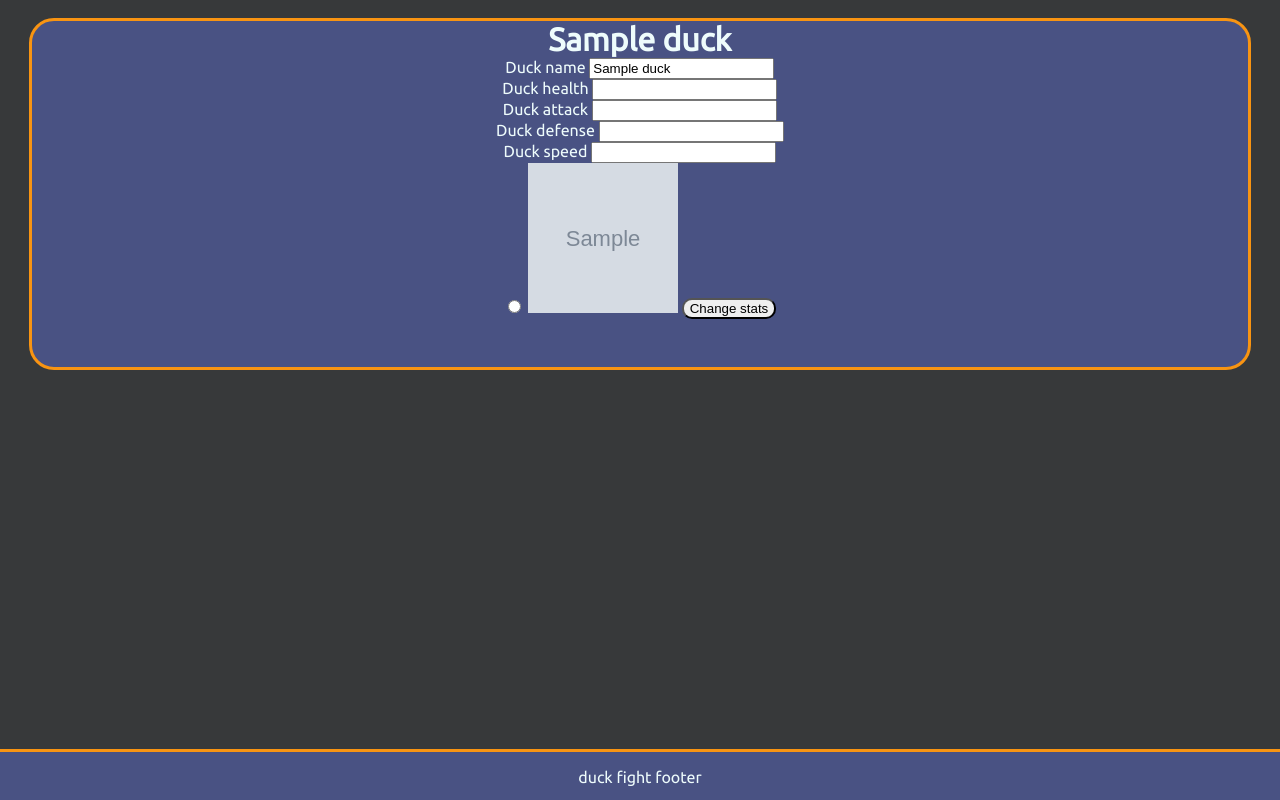
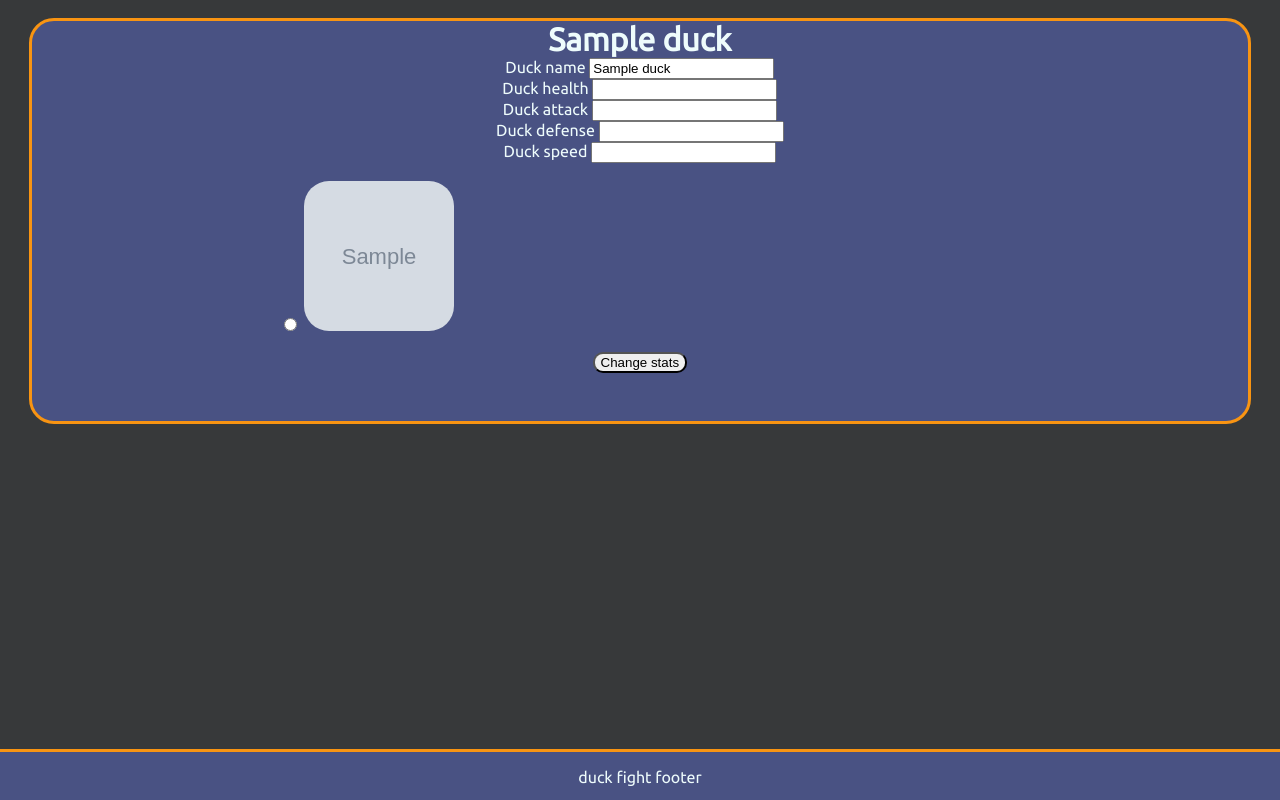
Before and after one commit to Grilo16/project_duck_gym_fight_club, a Flask app: template templates/admin/edit_duck_stats_admin.html in a window 1280 px wide. Shown: the part 41-841 px from the top of the page. Run offline with Flask 2, Linux system fonts and the light colour scheme; the template is opened without the code that fills it: most values are stand-ins (such as "Sample title", 1, 10 or a date in 2020); grey boxes marked "Sample" are stand-in pictures.

Commit message:
rounded images edges

```diff
--- a/static/style.css
+++ b/static/style.css
@@ -69,6 +69,19 @@ button {
     background-color: rgb(73, 82, 131);
     padding-bottom: 3rem;
 }
+
+.duck-image {
+    border-radius: 25px;
+}
+
+.edit-duck-image-container {
+    display: grid;
+    grid-template-columns: 1fr 1fr 1fr 1fr;
+    width: 60%;
+    margin-left: 20%
+}
+
+
 
 .duckery {
     display: grid;
--- a/templates/admin/admin_page.html
+++ b/templates/admin/admin_page.html
@@ -6,7 +6,7 @@
 {% for duck in all_ducks %}
     <div class="show-duck">
         <br>
-        <img src="\static\ducks\{{duck.image}}" height="150" width="150" alt="">
+        <img src="\static\ducks\{{duck.image}}" height="150" width="150" alt="" class="duck-image">
 
 
         <p>{{duck.name}}</p>
--- a/templates/admin/edit_duck_stats_admin.html
+++ b/templates/admin/edit_duck_stats_admin.html
@@ -22,11 +22,17 @@
     <label for="speed">Duck speed</label>
     <input type="number" name="speed" value = {{duck.speed}}>
     <br>
-    {% for picture in duck_pictures %}
+    <br>
+    <div class="edit-duck-image-container">
+        {% for picture in duck_pictures %}
+        <div class="image-selection">
 
-    <input type="radio" name="duck_image" value="{{picture}}">
-    <img src="/static/ducks/{{picture}}" height="150" width="150" alt="">
-    {% endfor %}
+            <input type="radio" name="duck_image" value="{{picture}}">
+            <img src="/static/ducks/{{picture}}" height="150" width="150" alt="" class="duck-image">
+        </div>
+        {% endfor %}
+    </div>
+    <br>
     <button type="submit">Change stats</button>
 </form>
 
--- a/templates/classes/show_class_info.html
+++ b/templates/classes/show_class_info.html
@@ -46,7 +46,7 @@
     {% for duck in ducks_in_class %}
     <div class="show-duck">
         <br>
-        <img src=\static\ducks\{{duck.image}} alt="" height="150" width="150">
+        <img src=\static\ducks\{{duck.image}} alt="" height="150" width="150" class="duck-image">
 
         <p>
             {{duck.name}}
--- a/templates/ducks/create_duck.html
+++ b/templates/ducks/create_duck.html
@@ -11,7 +11,7 @@
 {% for picture in duck_pictures %}
 
 <input type="radio" name="duck_image" value="{{picture}}">
-    <img src="/static/ducks/{{picture}}" height="150" width="150" alt="">
+    <img src="/static/ducks/{{picture}}" height="150" width="150" alt="" class="duck-image">
 
 {% endfor %}
 
--- a/templates/ducks/show_ducks.html
+++ b/templates/ducks/show_ducks.html
@@ -6,7 +6,8 @@
     {% for duck in all_ducks %}
     <div class="show-duck">
         <br>
-        <img src=\static\ducks\{{duck.image}} alt="" height="150" width="150">
+
+            <img src=\static\ducks\{{duck.image}} alt="" height="150" width="150" class="duck-image">
 
         <p>
             {{duck.name}}
--- a/templates/ducks/view_duck_stats.html
+++ b/templates/ducks/view_duck_stats.html
@@ -8,7 +8,7 @@
     <div class="duck-picture">
         <br>
 
-        <img src=\static\ducks\{{duck.image}} alt="" height="320" width="320">
+        <img src=\static\ducks\{{duck.image}} alt="" height="320" width="320" class="duck-image">
     </div>
     <div class="duck-stats">
         <h2>Duck stats:</h2>
--- a/templates/fight_club/battle/battle_display.html
+++ b/templates/fight_club/battle/battle_display.html
@@ -7,7 +7,7 @@
 
 <div class="duck-fighter-1">
     <br>
-    <img src=\static\ducks\{{battle.duck_1.image}} alt="" height="200" width="200">
+    <img src=\static\ducks\{{battle.duck_1.image}} alt="" height="200" width="200" class="duck-image">
 
 
     <hr>
@@ -21,7 +21,7 @@
 
     <div class="duck-fighter-2">
         <br>
-    <img src=\static\ducks\{{battle.duck_2.image}} alt="" height="200" width="200">
+    <img src=\static\ducks\{{battle.duck_2.image}} alt="" height="200" width="200" class="duck-image">
 
 
 
--- a/templates/fight_club/battle/battle_result.html
+++ b/templates/fight_club/battle/battle_result.html
@@ -8,7 +8,7 @@ This is the victory page
 
 <div class="duck-fighter-1">
     <br>
-    <img src="\static\ducks\{{battle.duck_1.image}}" alt="" height="200" width="200">
+    <img src="\static\ducks\{{battle.duck_1.image}}" alt="" height="200" width="200" class="duck-image">
 
     <hr>
         <h2>{{battle.duck_1.name}}</h2>
@@ -21,7 +21,7 @@ This is the victory page
 
     <div class="duck-fighter-2">
         <br>
-        <img src="\static\ducks\{{battle.duck_2.image}}" alt="" height="200" width="200">
+        <img src="\static\ducks\{{battle.duck_2.image}}" alt="" height="200" width="200" class="duck-image">
 
 
         <hr>
--- a/templates/fight_club/battle/round_first_attacker.html
+++ b/templates/fight_club/battle/round_first_attacker.html
@@ -8,7 +8,7 @@
 
     <div class="duck-fighter-1">
         <br>
-        <img src="\static\ducks\{{battle.duck_1.image}}" alt="" height="200" width="200">
+        <img src="\static\ducks\{{battle.duck_1.image}}" alt="" height="200" width="200" class="duck-image">
 
 
         <hr>
@@ -22,7 +22,7 @@
 
         <div class="duck-fighter-2">
             <br>
-            <img src="\static\ducks\{{battle.duck_2.image}}" alt="" height="200" width="200">
+            <img src="\static\ducks\{{battle.duck_2.image}}" alt="" height="200" width="200" class="duck-image">
 
             <hr>
                 <h2>{{battle.duck_2.name}}</h2>
--- a/templates/fight_club/battle/round_second_attacker.html
+++ b/templates/fight_club/battle/round_second_attacker.html
@@ -8,7 +8,7 @@
 
     <div class="duck-fighter-1">
         <br>
-        <img src="\static\ducks\{{battle.duck_1.image}}" alt="" height="200" width="200">
+        <img src="\static\ducks\{{battle.duck_1.image}}" alt="" height="200" width="200" class="duck-image">
 
         <hr>
             <h2>{{battle.duck_1.name}}</h2>
@@ -21,7 +21,7 @@
 
         <div class="duck-fighter-2">
             <br>
-        <img src="\static\ducks\{{battle.duck_2.image}}" alt="" height="200" width="200">
+        <img src="\static\ducks\{{battle.duck_2.image}}" alt="" height="200" width="200" class="duck-image">
 
 
             <hr>
```
